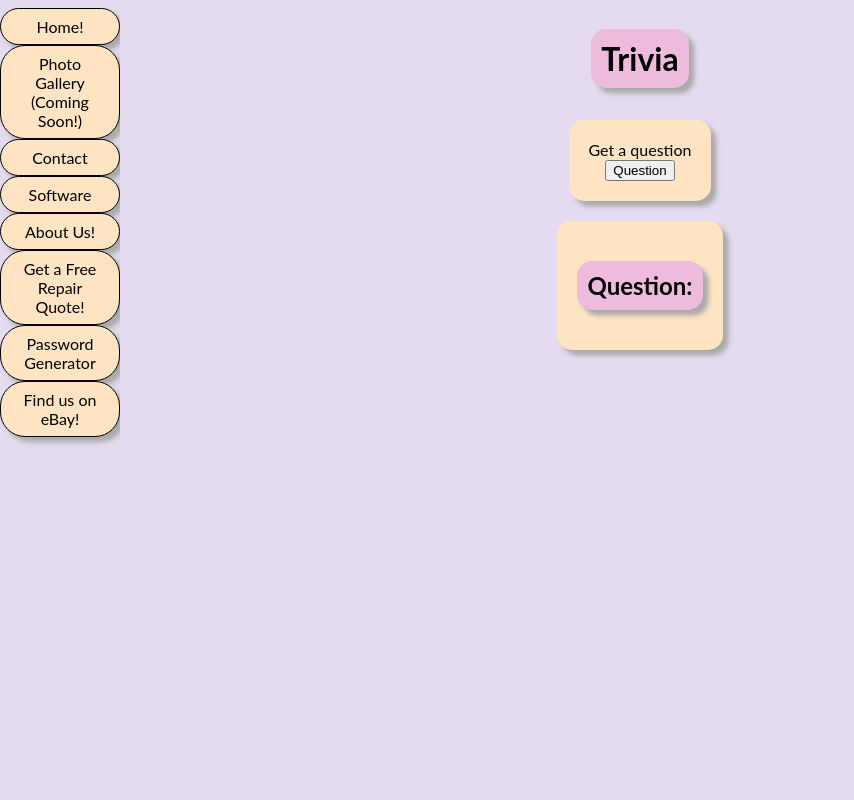
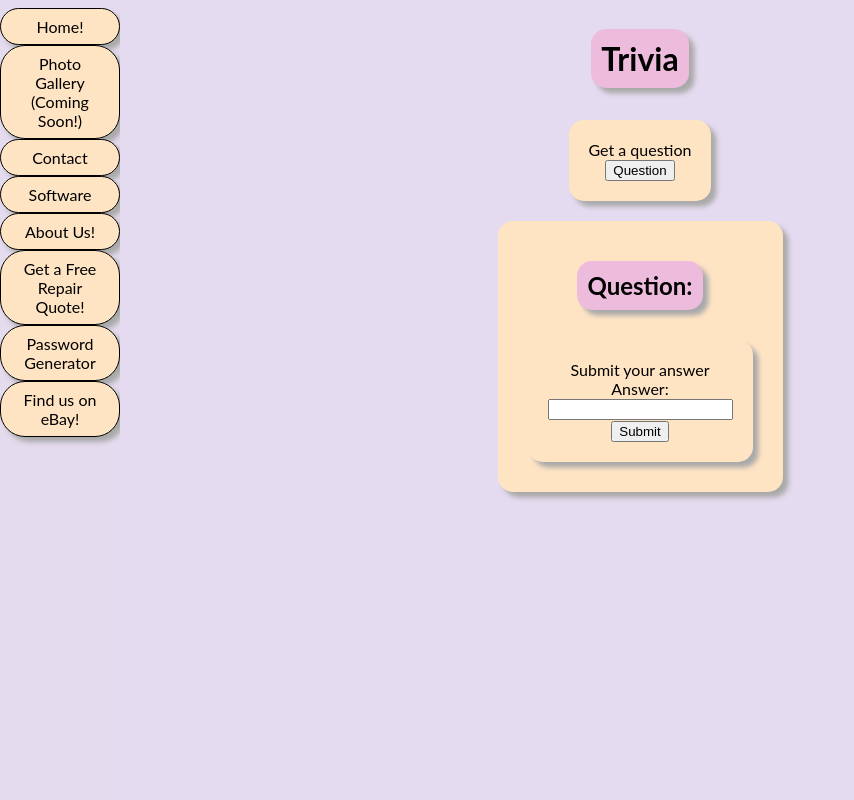
Before and after one commit to stlynnxx/EclecticElectronics, a Flask app: page /trivia in a window 1280 px wide. Shown: the whole page, without its empty margins (0-854 px from the left). Run offline with Flask 3, Linux system fonts and the light colour scheme.

Commit message:
Working on the trivia game a bit more

```diff
--- a/app.py
+++ b/app.py
@@ -2,6 +2,7 @@ import os
 import uuid
 import json
 from os.path import split
+from unittest import case
 from xml.etree.ElementTree import QName
 
 from flask import Flask, render_template,request, redirect, url_for, current_app
@@ -275,6 +276,9 @@ def trivia():
 def triviaget():
     passer = []
     splits = []
+    ans = request.form.get('ans')
+    correct = 0
+    return_ans = ""
     if os.path.exists(TRIVIA_FILE):
         try:
             with open(TRIVIA_FILE, 'r', encoding="utf-8") as f:
@@ -283,7 +287,18 @@ def triviaget():
                 passer = []
     question = random.choice(passer)
     q_text, a_text = next(iter(question.items()))
-    return render_template('trivia.html', question=q_text, answer=a_text)
+    if ans == a_text:
+        correct = 1
+    if ans != a_text:
+        correct = 0
+    match correct:
+        case 0:
+            return_ans = "False"
+        case 1:
+            return_ans = "True"
+
+
+    return render_template('trivia.html', question=q_text, answer=a_text, return_ans=return_ans)
 
 
 
--- a/templates/trivia.html
+++ b/templates/trivia.html
@@ -63,10 +63,31 @@
          <h2 class="title">Question:</h2>
          {% if question %}
              <p>{{ question }}</p>
-             <p>{{ answer }}</p>
+             </div>
+
+
+         {% endif %}
+             <div class="card">
+                 <form method="POST" action="{{ url_for('triviaget') }}" enctype="multipart/form-data">
+            <label for="send">Submit your answer</label><br>
+
+                 <label for="ans">Answer:</label><br>
+                 <input type="text" id="ans" name="ans"><br>
+                 <input type="submit" name="get" id="get" value="Submit"><br>
+                 </form>
+
+            </div>
+         {% if return_ans %}
+             <div class="card">
+                <h3 class="title">{{ return_ans }}</h3>
+
+             </div>
+
+
+
          {% endif %}
 
      </div>
- </div>
+
 </body>
 </html>
```
Also changed, not shown: 1 other file.
